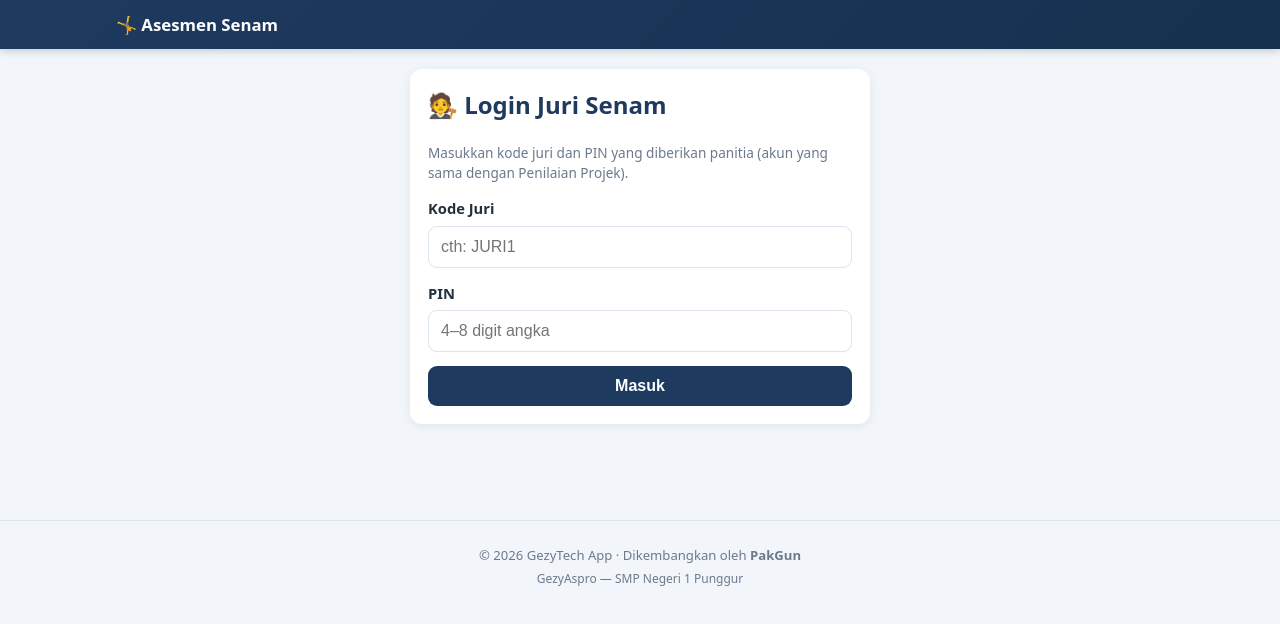
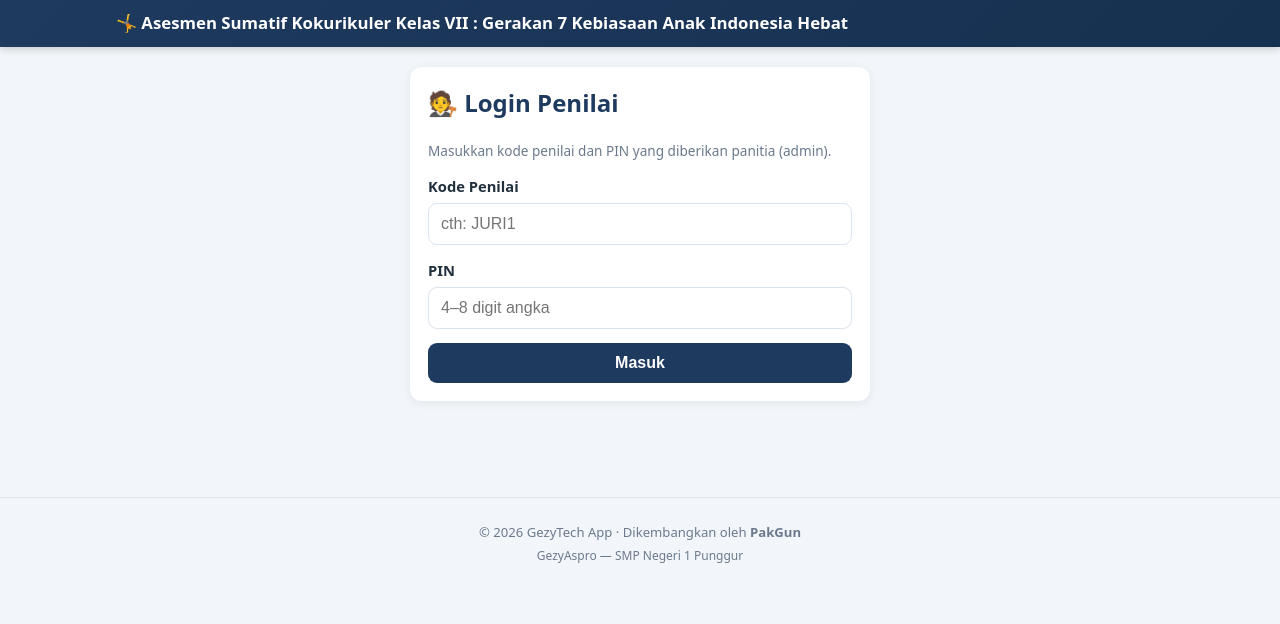
Before and after one commit to pakgun10/gezyasesmenprojek, a website: page public/senam.html in a window 1280 px wide. Drawn offline with Linux system fonts and the light colour scheme; no server answers.

Commit message:
Senam: brand jadi Asesmen Sumatif Kokurikuler Kelas VII - Gerakan 7 Kebiasaan Anak Indonesia Hebat, login Juri Senam -> Login Penilai, Kode Juri -> Kode Penilai

```diff
--- a/public/css/style.css
+++ b/public/css/style.css
@@ -39,7 +39,7 @@ body {
   box-shadow: 0 2px 8px rgba(0, 0, 0, 0.18);
 }
 .topbar-in { display: flex; align-items: center; gap: 12px; }
-.brand { font-weight: 700; font-size: 1.05rem; }
+.brand { font-weight: 700; font-size: 1.05rem; min-width: 0; line-height: 1.35; }
 .brand a { color: #fff; text-decoration: none; }
 .topbar .spacer { flex: 1; }
 .topbar .who { color: #ffd964; font-size: 0.9rem; white-space: nowrap; overflow: hidden; text-overflow: ellipsis; max-width: 45vw; }
--- a/public/senam.html
+++ b/public/senam.html
@@ -3,14 +3,14 @@
 <head>
   <meta charset="utf-8">
   <meta name="viewport" content="width=device-width, initial-scale=1">
-  <title>Asesmen Senam — Juri</title>
+  <title>Asesmen Sumatif Kokurikuler Kelas VII — Penilai</title>
   <link rel="stylesheet" href="css/style.css">
 </head>
 <body>
   <div class="no-print">
     <header class="topbar">
       <div class="wrap topbar-in">
-        <span class="brand"><a href="index.html">🤸 Asesmen Senam</a></span>
+        <span class="brand"><a href="index.html">🤸 Asesmen Sumatif Kokurikuler Kelas VII : Gerakan 7 Kebiasaan Anak Indonesia Hebat</a></span>
         <span class="spacer"></span>
         <span id="juri-nama" class="who"></span>
         <button id="btn-logout" class="btn btn-ghost btn-sm hidden" type="button">Keluar</button>
@@ -23,11 +23,11 @@
       <!-- 1. Login juri -->
       <section id="view-login">
         <div class="card narrow">
-          <h2>🧑‍⚖️ Login Juri Senam</h2>
-          <p class="muted small">Masukkan kode juri dan PIN yang diberikan panitia (akun yang sama dengan Penilaian Projek).</p>
+          <h2>🧑‍⚖️ Login Penilai</h2>
+          <p class="muted small">Masukkan kode penilai dan PIN yang diberikan panitia (admin).</p>
           <form id="form-login">
             <div class="form-group">
-              <label for="kode">Kode Juri</label>
+              <label for="kode">Kode Penilai</label>
               <input type="text" id="kode" name="kode" autocomplete="username" placeholder="cth: JURI1" required>
             </div>
             <div class="form-group">
```
